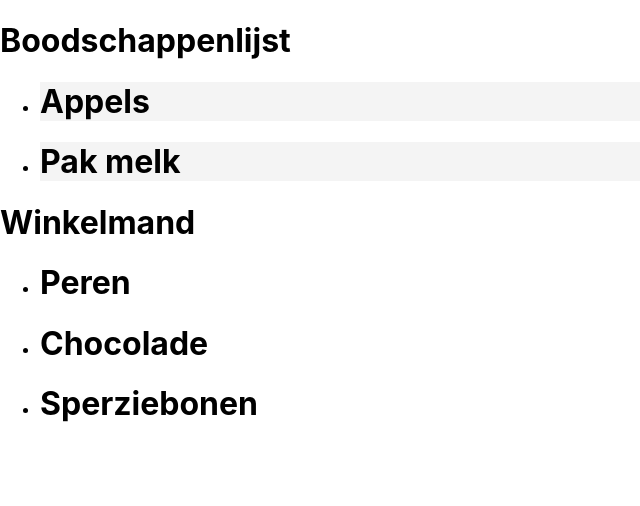
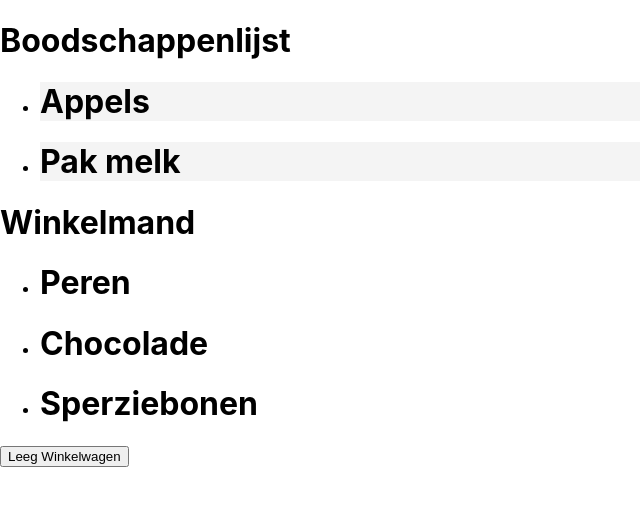
Before and after one commit to Lotuslinny/M07_L33_Boodschappenlijst_Winkelmand, a React (Create React App) app: page / in a window 1280 px wide. Shown: the top 506 px of the page, without its empty margins (0-640 px from the left). Built offline with nearby package versions, Linux system fonts and the light colour scheme.

Commit message:
ClickCart

```diff
--- a/src/Container.js
+++ b/src/Container.js
@@ -18,6 +18,11 @@ class Container extends React.Component {
       ]
     }
     this.handleClickShoppingItem = this.handleClickShoppingItem.bind(this)
+    this.handleClickCart = this.handleClickCart.bind(this)
+  }
+  handleClickCart = () => {
+    console.log('hello')
+    this.setState({ cartItems: [] });
   }
   createNewItem = (clickedItem) => {
     // create new item
@@ -49,22 +54,9 @@ class Container extends React.Component {
       const newState = { prevState, cartItems: allCurrentCartItems };
       return newState
     });
+
   }
-
   render() {
-    /* const addItemToCart = itemTitle => {
-      const newItem = {
-        id: this.state.cartItems.length + 1,
-        title: itemTitle
-      };
-      this.setState(prevState => {
-        const newCartList = prevState.cartItems.concat(newItem)
-        return {
-          cartItems: newCartList
-        };
-      }); */
-
-
     return (
       <div>
         <h1>Boodschappenlijst </h1>
@@ -74,7 +66,9 @@ class Container extends React.Component {
         //addItemToCart={this.handleClickShoppingItem}
         />
         <h1>Winkelmand</h1>
-        <Cart items={this.state.cartItems} />
+        <Cart items={this.state.cartItems}
+          handleClickCart={this.handleClickCart}
+        />
       </div >
     )
   }
--- a/src/components/Cart.js
+++ b/src/components/Cart.js
@@ -7,6 +7,10 @@ const Cart = (props) => {
     <div>
       <List items={props.items}
       />
+      <button className="cart-button"
+        onClick={props.handleClickCart}>
+        Leeg Winkelwagen
+          </button>
     </div>
   )
 }
```
Also changed, not shown: 1 other file (tests, documents, lock files or other folders).
